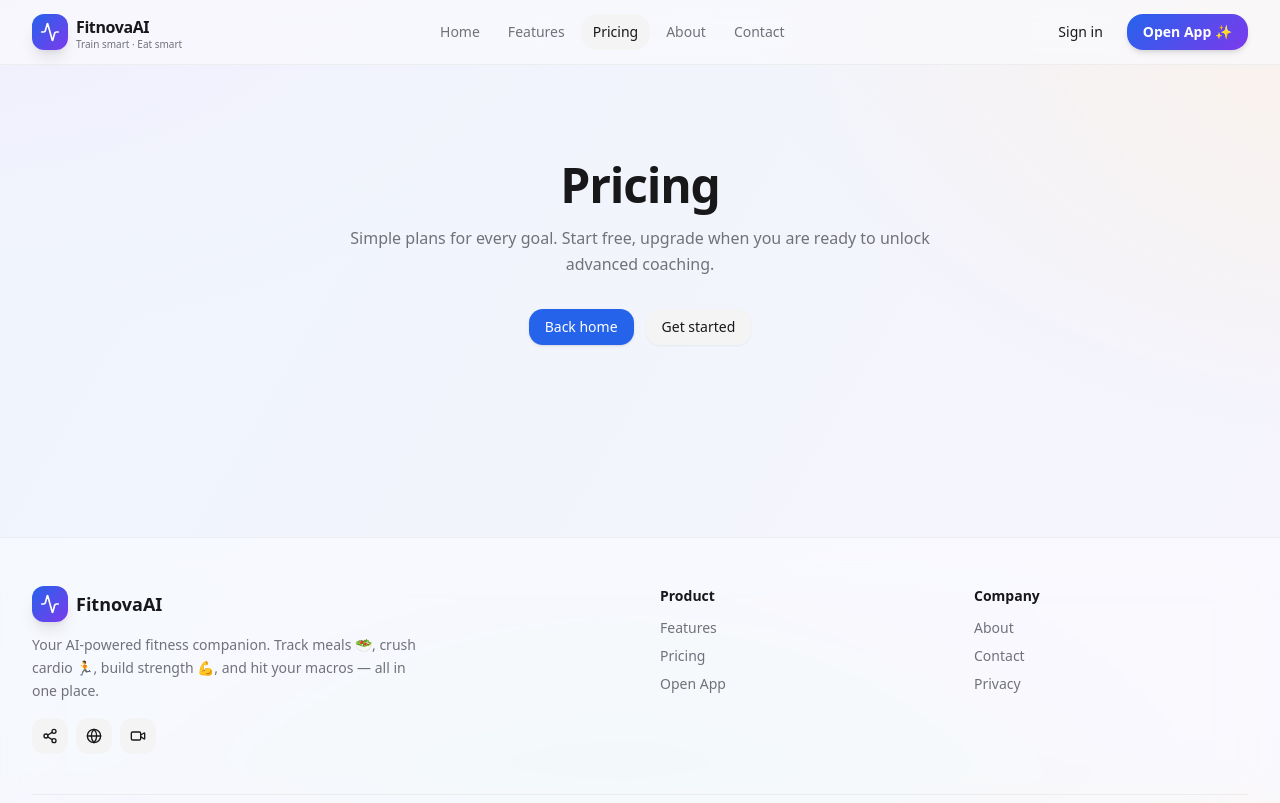
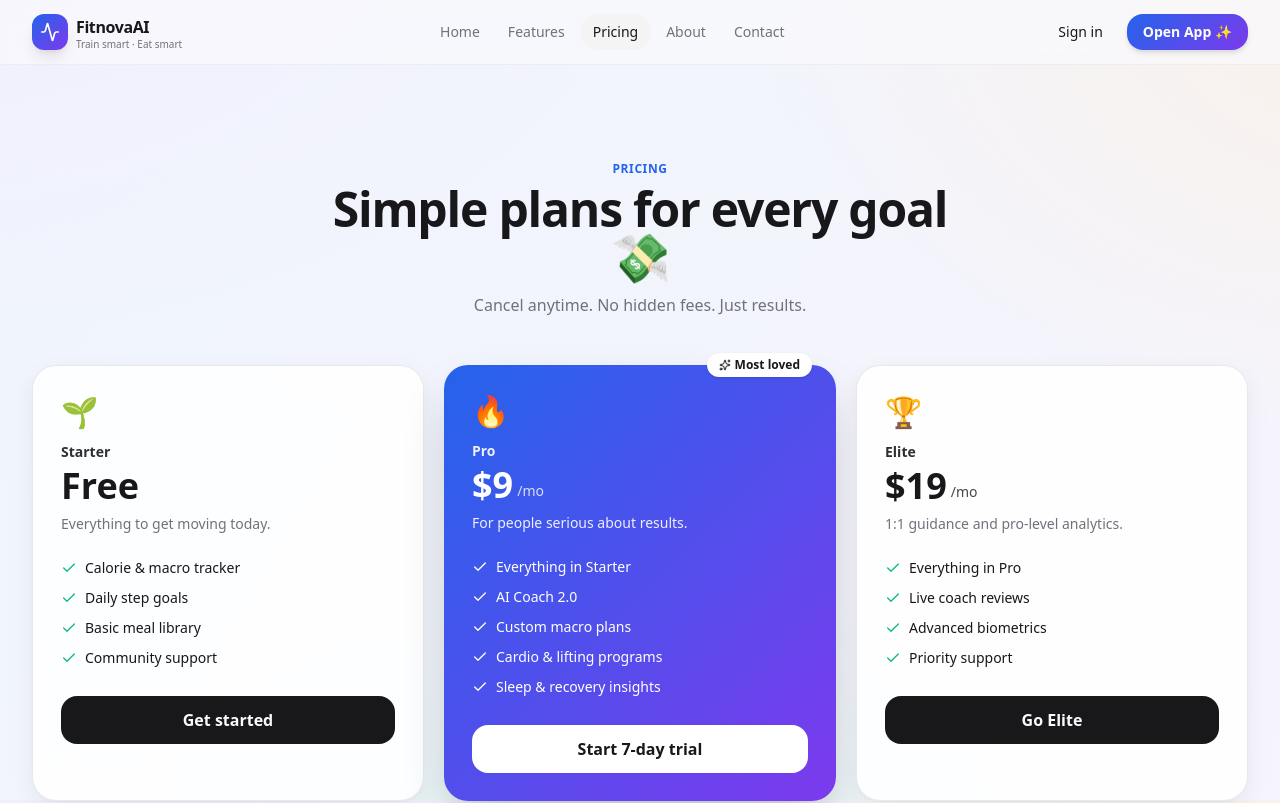
Before and after one commit to DamandeepKour/ai-fitness-frontend, a React (Vite) app: page /pricing in a window 1280 px wide. Shown: the top 803 px of the page. Built offline with nearby package versions, Linux system fonts and the light colour scheme.

Commit message:
Making pages for /contact and /pricing to show on websites it not working with backend now

```diff
--- /dev/null
+++ b/src/website/pages/Contact.jsx
@@ -0,0 +1,119 @@
+import { useEffect, useState } from "react";
+import { motion } from "framer-motion";
+import { Mail, MapPin, Phone, Send } from "lucide-react";
+
+const CONTACT_ITEMS = [
+  { icon: Mail, label: "Email", value: "hello@fitnova.ai" },
+  { icon: Phone, label: "Phone", value: "+1 (415) 555-0119" },
+  { icon: MapPin, label: "HQ", value: "San Francisco, CA" },
+];
+
+export default function Contact() {
+  const [sent, setSent] = useState(false);
+
+  useEffect(() => {
+    document.title = "Contact — FitnovaAI";
+    const meta = document.querySelector('meta[name="description"]');
+    if (meta) {
+      meta.setAttribute(
+        "content",
+        "Reach the FitnovaAI team — we'd love to hear from you.",
+      );
+    }
+  }, []);
+
+  return (
+    <motion.div
+      initial={{ opacity: 0, y: 8 }}
+      animate={{ opacity: 1, y: 0 }}
+      transition={{ duration: 0.2 }}
+      className="px-4 md:px-8 py-16 md:py-24"
+    >
+      <div className="max-w-6xl mx-auto grid md:grid-cols-2 gap-10">
+        <motion.div initial={{ opacity: 0, x: -20 }} animate={{ opacity: 1, x: 0 }}>
+          <p className="text-xs font-semibold uppercase tracking-wider text-primary">Contact</p>
+          <h1 className="mt-2 text-4xl md:text-5xl font-bold tracking-tight">
+            Say hi 👋 we love a good DM
+          </h1>
+          <p className="mt-3 text-muted-foreground">
+            Questions, feedback or partnership ideas — drop us a line and we&apos;ll
+            get back within 24 hours.
+          </p>
+
+          <div className="mt-8 space-y-4">
+            {CONTACT_ITEMS.map((c) => {
+              const Icon = c.icon;
+              return (
+                <div key={c.label} className="flex items-center gap-3">
+                  <motion.div className="h-11 w-11 rounded-xl bg-accent flex items-center justify-center">
+                    <Icon className="h-5 w-5 text-primary" />
+                  </motion.div>
+                  <div>
+                    <p className="text-xs text-muted-foreground">{c.label}</p>
+                    <p className="text-sm font-semibold">{c.value}</p>
+                  </div>
+                </div>
+              );
+            })}
+          </div>
+        </motion.div>
+
+        <motion.form
+          initial={{ opacity: 0, x: 20 }}
+          animate={{ opacity: 1, x: 0 }}
+          onSubmit={(e) => {
+            e.preventDefault();
+            setSent(true);
+          }}
+          className="glass-card rounded-3xl p-6 md:p-8 space-y-4"
+        >
+          <div>
+            <label htmlFor="contact-name" className="text-sm font-medium">
+              Name
+            </label>
+            <input
+              id="contact-name"
+              name="name"
+              required
+              className="mt-1 w-full h-11 rounded-xl border border-border bg-background px-3 text-sm"
+              placeholder="Jordan Athlete"
+            />
+          </div>
+          <div>
+            <label htmlFor="contact-email" className="text-sm font-medium">
+              Email
+            </label>
+            <input
+              id="contact-email"
+              name="email"
+              type="email"
+              required
+              className="mt-1 w-full h-11 rounded-xl border border-border bg-background px-3 text-sm"
+              placeholder="you@email.com"
+            />
+          </div>
+          <div>
+            <label htmlFor="contact-message" className="text-sm font-medium">
+              Message
+            </label>
+            <textarea
+              id="contact-message"
+              name="message"
+              required
+              rows={5}
+              className="mt-1 w-full rounded-xl border border-border bg-background p-3 text-sm"
+              placeholder="Tell us anything..."
+            />
+          </div>
+          <button
+            type="submit"
+            className="w-full inline-flex items-center justify-center gap-2 px-5 py-3 rounded-2xl text-white font-semibold shadow-lg hover:opacity-90 transition"
+            style={{ background: "var(--gradient-hero)" }}
+          >
+            <Send className="h-4 w-4" /> {sent ? "Sent! 🎉" : "Send message"}
+          </button>
+        </motion.form>
+      </div>
+    </motion.div>
+  );
+}
--- /dev/null
+++ b/src/website/pages/Pricing.jsx
@@ -0,0 +1,131 @@
+import { useEffect } from "react";
+import { Link } from "react-router-dom";
+import { motion } from "framer-motion";
+import { Check, Sparkles } from "lucide-react";
+
+const tiers = [
+  {
+    name: "Starter",
+    price: "Free",
+    emoji: "🌱",
+    desc: "Everything to get moving today.",
+    features: ["Calorie & macro tracker", "Daily step goals", "Basic meal library", "Community support"],
+    cta: "Get started",
+    highlight: false,
+  },
+  {
+    name: "Pro",
+    price: "$9",
+    suffix: "/mo",
+    emoji: "🔥",
+    desc: "For people serious about results.",
+    features: [
+      "Everything in Starter",
+      "AI Coach 2.0",
+      "Custom macro plans",
+      "Cardio & lifting programs",
+      "Sleep & recovery insights",
+    ],
+    cta: "Start 7-day trial",
+    highlight: true,
+  },
+  {
+    name: "Elite",
+    price: "$19",
+    suffix: "/mo",
+    emoji: "🏆",
+    desc: "1:1 guidance and pro-level analytics.",
+    features: ["Everything in Pro", "Live coach reviews", "Advanced biometrics", "Priority support"],
+    cta: "Go Elite",
+    highlight: false,
+  },
+];
+
+export default function Pricing() {
+  useEffect(() => {
+    document.title = "Pricing — FitnovaAI";
+    const meta = document.querySelector('meta[name="description"]');
+    if (meta) {
+      meta.setAttribute(
+        "content",
+        "Simple, transparent pricing. Start free, upgrade when you're ready.",
+      );
+    }
+  }, []);
+
+  return (
+    <motion.div
+      initial={{ opacity: 0, y: 8 }}
+      animate={{ opacity: 1, y: 0 }}
+      transition={{ duration: 0.2 }}
+      className="px-4 md:px-8 py-16 md:py-24"
+    >
+      <div className="max-w-7xl mx-auto">
+        <motion.div
+          initial={{ opacity: 0, y: 20 }}
+          animate={{ opacity: 1, y: 0 }}
+          className="text-center max-w-2xl mx-auto"
+        >
+          <p className="text-xs font-semibold uppercase tracking-wider text-primary">Pricing</p>
+          <h1 className="mt-2 text-4xl md:text-5xl font-bold tracking-tight">
+            Simple plans for every goal 💸
+          </h1>
+          <p className="mt-3 text-muted-foreground">
+            Cancel anytime. No hidden fees. Just results.
+          </p>
+        </motion.div>
+
+        <div className="mt-12 grid md:grid-cols-3 gap-5">
+          {tiers.map((t, i) => (
+            <motion.div
+              key={t.name}
+              initial={{ opacity: 0, y: 30 }}
+              whileInView={{ opacity: 1, y: 0 }}
+              viewport={{ once: true }}
+              transition={{ delay: i * 0.1 }}
+              className={`relative rounded-3xl p-7 ${t.highlight ? "text-white shadow-2xl" : "glass-card"}`}
+              style={t.highlight ? { background: "var(--gradient-hero)" } : undefined}
+            >
+              {t.highlight && (
+                <span className="absolute -top-3 right-6 inline-flex items-center gap-1 px-3 py-1 rounded-full text-xs font-semibold bg-white text-foreground shadow">
+                  <Sparkles className="h-3 w-3" /> Most loved
+                </span>
+              )}
+              <p className="text-3xl">{t.emoji}</p>
+              <p className="mt-3 text-sm font-semibold opacity-90">{t.name}</p>
+              <motion.div className="mt-1 flex items-end gap-1">
+                <p className="text-4xl font-bold">{t.price}</p>
+                {t.suffix && <p className="pb-1 text-sm opacity-80">{t.suffix}</p>}
+              </motion.div>
+              <p className={`mt-2 text-sm ${t.highlight ? "opacity-90" : "text-muted-foreground"}`}>
+                {t.desc}
+              </p>
+
+              <ul className="mt-6 space-y-2.5 text-sm">
+                {t.features.map((f) => (
+                  <li key={f} className="flex items-start gap-2">
+                    <Check
+                      className={`h-4 w-4 mt-0.5 shrink-0 ${t.highlight ? "text-white" : "text-emerald-500"}`}
+                    />
+                    {f}
+                  </li>
+                ))}
+              </ul>
+
+              <Link
+                to="/signup"
+                className={`mt-7 inline-flex w-full items-center justify-center px-5 py-3 rounded-2xl font-semibold transition ${
+                  t.highlight
+                    ? "bg-white text-foreground hover:scale-[1.02]"
+                    : "bg-foreground text-background hover:opacity-90"
+                }`}
+              >
+                {t.cta}
+              </Link>
+            </motion.div>
+          ))}
+        </div>
+      </div>
+    </motion.div>
+  );
+}
--- a/src/website/routes.jsx
+++ b/src/website/routes.jsx
@@ -6,6 +6,8 @@ import Signup from "@/website/pages/Signup";
 import SitePlaceholder from "@/website/pages/SitePlaceholder";
 import About from "@/website/pages/About";
 import Features from "@/website/pages/Features";
+import Pricing from "@/website/pages/Pricing";
+import Contact from "@/website/pages/Contact";
 
 /** Public marketing & auth routes (website area). */
 export function websiteRouteElements(PageWrap, StableWrap) {
@@ -16,29 +18,9 @@ export function websiteRouteElements(PageWrap, StableWrap) {
       <Route index element={<Navigate to="/welcome" replace />} />
       <Route path="/welcome" element={<PageWrap><Welcome /></PageWrap>} />
       <Route path="/features" element={<PageWrap><Features /></PageWrap>} />
-      <Route
-        path="/pricing"
-        element={
-          <PageWrap>
-            <SitePlaceholder
-              title="Pricing"
-              description="Simple plans for every goal. Start free, upgrade when you are ready to unlock advanced coaching."
-            />
-          </PageWrap>
-        }
-      />
+      <Route path="/pricing" element={<PageWrap><Pricing /></PageWrap>} />
       <Route path="/about" element={<PageWrap><About /></PageWrap>} />
-      <Route
-        path="/contact"
-        element={
-          <PageWrap>
-            <SitePlaceholder
-              title="Contact"
-              description="Questions or partnerships? Reach us at hello@fitnovaai.app — we would love to hear from you."
-            />
-          </PageWrap>
-        }
-      />
+      <Route path="/contact" element={<PageWrap><Contact /></PageWrap>} />
       <Route
         path="/privacy-policy"
         element={
```
